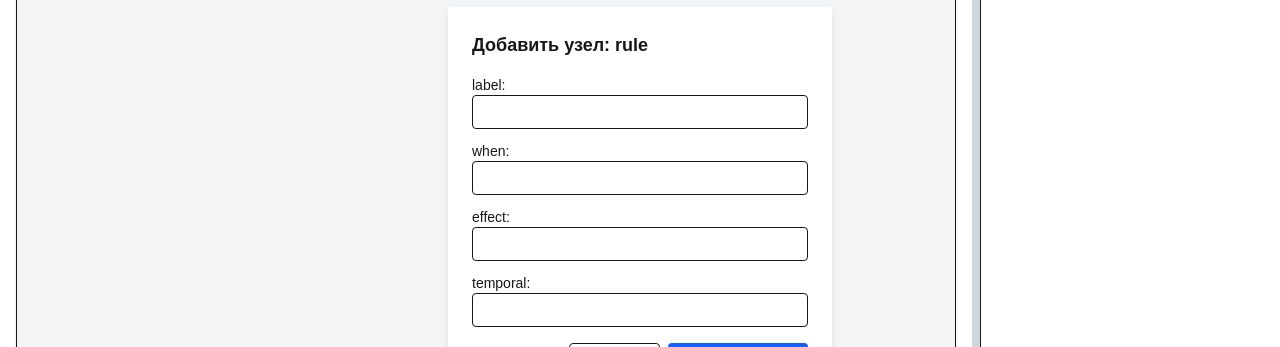
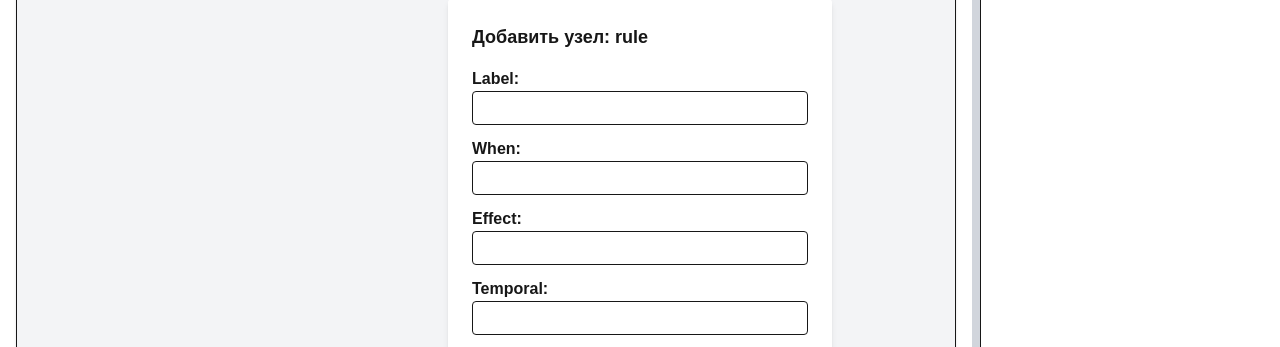
Before and after one commit to ArtemKhamzin/game-spec-visualizer, a Next.js app: page / in a window 1280 px wide. Both pictures are taken after a click on the button "Добавить правило". Shown: the part 196-543 px from the top of the page. Built offline with nearby package versions, Linux system fonts and the light colour scheme.

Commit message:
Правила добавляются со связями

```diff
--- a/src/components/AddNodeModal.tsx
+++ b/src/components/AddNodeModal.tsx
@@ -78,7 +78,7 @@ const AddNodeModal: React.FC<AddNodeModalProps> = ({ nodeType, onClose, onSubmit
       return (
         <>
           <div className="mb-3">
-            <label className="block text-sm font-medium">Label:</label>
+            <strong>Label:</strong>
             <input
               type="text"
               className="w-full p-1 border rounded"
@@ -125,7 +125,7 @@ const AddNodeModal: React.FC<AddNodeModalProps> = ({ nodeType, onClose, onSubmit
     if (nodeType === 'rule') {
       return ['label', 'when', 'effect', 'temporal'].map((field) => (
         <div key={field} className="mb-3">
-          <label className="block text-sm font-medium">{field}:</label>
+          <strong>{field.charAt(0).toUpperCase() + field.slice(1)}:</strong>
           <input
             type="text"
             className="w-full p-1 border rounded"
@@ -140,7 +140,7 @@ const AddNodeModal: React.FC<AddNodeModalProps> = ({ nodeType, onClose, onSubmit
       return (
         <>
           <div className="mb-3">
-            <label className="block text-sm font-medium">Сущность:</label>
+            <strong>Entity:</strong>
             <select
               className="w-full p-1 border rounded"
               value={formData.entityId || ''}
@@ -156,7 +156,7 @@ const AddNodeModal: React.FC<AddNodeModalProps> = ({ nodeType, onClose, onSubmit
           </div>
           {['label', 'target', 'requires', 'effect', 'probability', 'trigger'].map((field) => (
             <div key={field} className="mb-3">
-              <label className="block text-sm font-medium">{field}:</label>
+              <strong>{field.charAt(0).toUpperCase() + field.slice(1)}:</strong>
               <input
                 type="text"
                 className="w-full p-1 border rounded"
--- a/src/components/EditorPage.tsx
+++ b/src/components/EditorPage.tsx
@@ -72,6 +72,20 @@ const EditorPage = () => {
         };
         newEdges = [...prev.edges, newEdge];
       }
+
+      if (data.nodeType === 'rule') {
+        const ruleEdges: Edge[] = prev.nodes
+          .filter((n) => n.data.nodeType === 'entity')
+          .map((entityNode) => ({
+            id: `e-${newNode.id}-${entityNode.id}`,
+            source: newNode.id,
+            target: entityNode.id,
+            type: 'customEdge',
+            data: { edgeType: 'rule-effect' },
+          }));
+        newEdges = [...newEdges, ...ruleEdges];
+      }
+
       return { nodes: newNodes, edges: newEdges };
     });
   };
--- a/src/components/NodeInspector.tsx
+++ b/src/components/NodeInspector.tsx
@@ -86,7 +86,7 @@ const NodeInspector: React.FC<Props> = ({
   const renderEntityFields = () => (
     <>
       <div className="mt-2">
-        <label className="block font-medium">Label:</label>
+        <strong>Label:</strong>
         <input
           type="text"
           className={inputClass}
@@ -131,7 +131,7 @@ const NodeInspector: React.FC<Props> = ({
   const renderEventFields = () => (
     <>
       <div className="mt-2">
-        <label className="block font-medium">Сущность:</label>
+        <strong>Entity:</strong>
         <select
           className="w-full p-1 border rounded"
           value={editedData.entityId || ''}
@@ -151,7 +151,7 @@ const NodeInspector: React.FC<Props> = ({
       </div>
       {['label', 'target', 'requires', 'effect', 'probability', 'trigger'].map((key) => (
         <div key={key} className="mt-2">
-          <label className="block font-medium">{key}:</label>
+          <strong>{key.charAt(0).toUpperCase() + key.slice(1)}:</strong>
           <input
             type="text"
             className={inputClass}
@@ -167,7 +167,7 @@ const NodeInspector: React.FC<Props> = ({
     <>
       {['label', 'when', 'effect', 'temporal'].map((key) => (
         <div key={key} className="mt-2">
-          <label className="block font-medium">{key}:</label>
+          <strong>{key.charAt(0).toUpperCase() + key.slice(1)}:</strong>
           <input
             type="text"
             className={inputClass}
```
